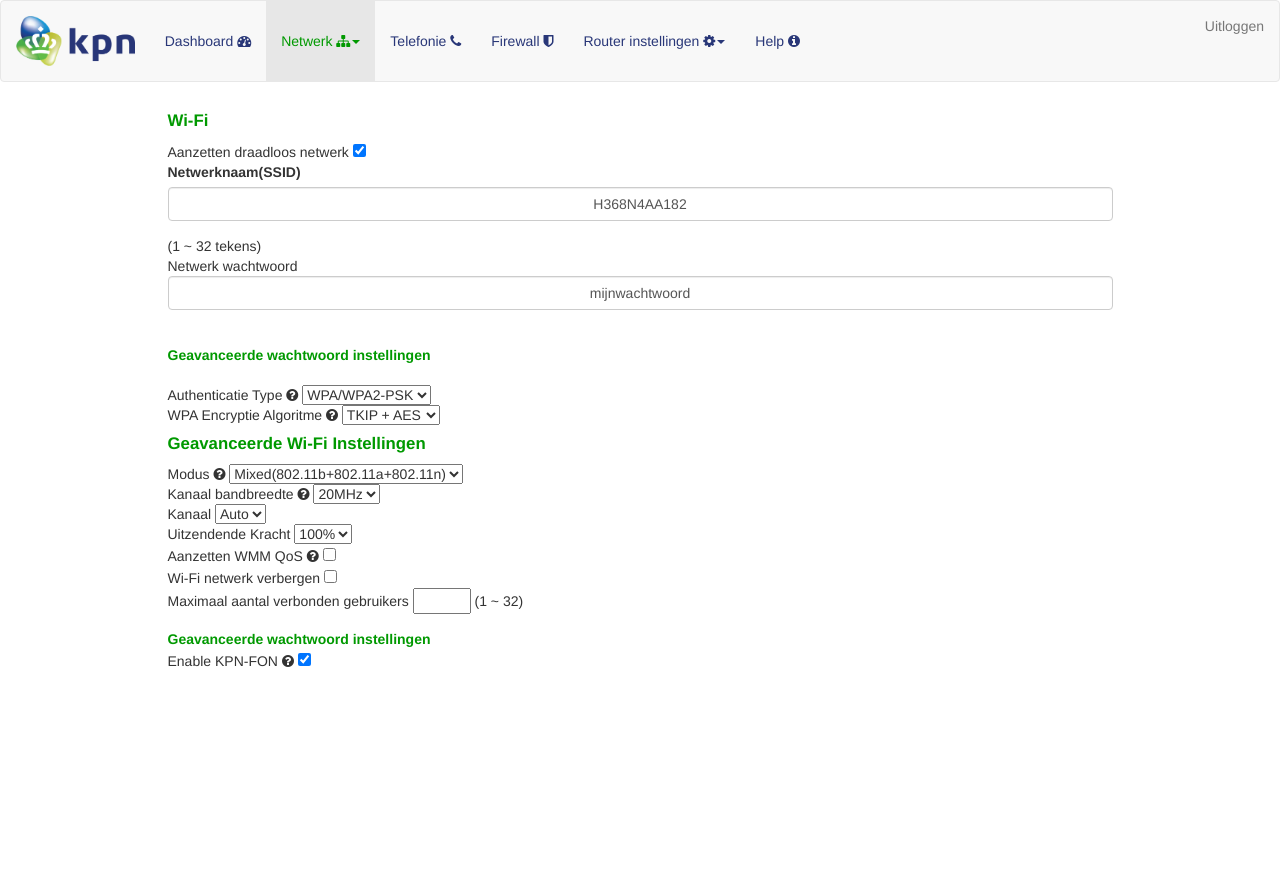
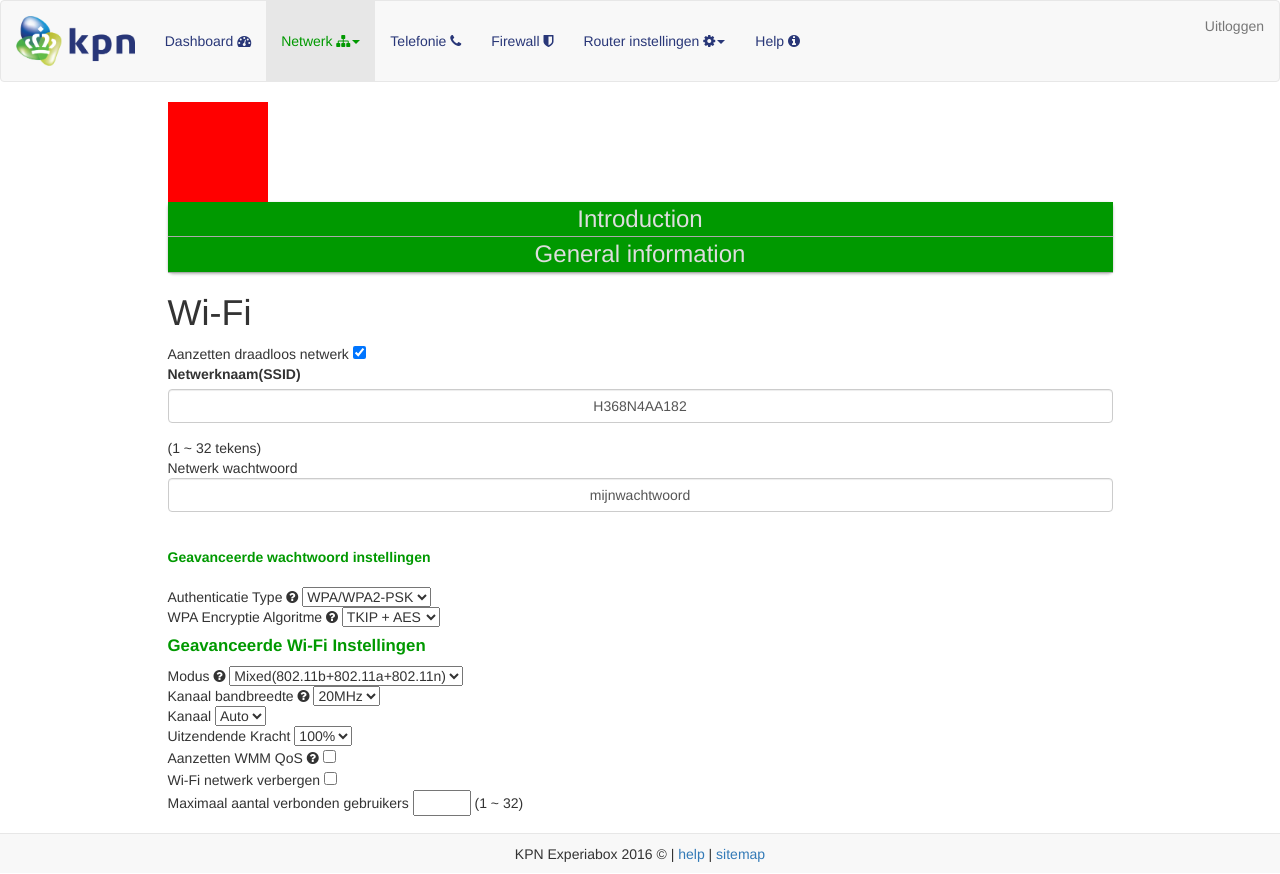
Before and after one commit to miyvrey2/ipmedt3, a PHP site: page //wifi/ in a window 1280 px wide. Before the commit the page ends 667 px from the top, so only its background shows below. Run offline with PHP 8.4, Linux system fonts and the light colour scheme; some libraries are stand-ins or nearby versions.

Commit message:
Probeersel voor accordeon

```diff
--- a/components/connection.php
+++ b/components/connection.php
@@ -1,7 +1,7 @@
 <?php
 	$host = "localhost";
 	$gebruiker = "root";
-	if (gethostname() == 'Smaug' || gethostname() == 'Air dust'){
+	if (gethostname() == 'Smaug' || gethostname() == 'AIR-DUST'){
 		$wachtwoord = "";
 	} else {
 		$wachtwoord = "root";
--- a/components/footer.php
+++ b/components/footer.php
@@ -1,3 +1,6 @@
+<footer>
+    KPN Experiabox <?php echo date('Y'); ?> &copy; | <a href="<?php echo $url; ?>help/">help</a> | <a href="<?php echo $url; ?>help/">sitemap</a>
+</footer>
 <!-- jQuery (necessary for Bootstrap's JavaScript plugins) -->
 <script src="https://ajax.googleapis.com/ajax/libs/jquery/1.11.3/jquery.min.js"></script>
 <!-- Include all compiled plugins (below), or include individual files as needed -->
--- a/lib/css/style.css
+++ b/lib/css/style.css
@@ -1,3 +1,9 @@
+body{
+	position: absolute;
+	width: 100%;
+	min-height: 100%;
+}
+
 #header{
 	margin-top: 5vh;
 	background: url("../img/KPN_logo.svg.png") no-repeat center center;
@@ -101,3 +107,77 @@ u:hover b{
 .middle{
 	margin-left: 10vh;
 }
+
+footer{
+	position: absolute;
+	width: 100%;
+	bottom: 0px;
+	height: 40px;
+	line-height: 40px;
+	background-color: #F8F8F8;
+	border-top: 1px solid #e7e7e7;
+	text-align: center;
+}
+
+
+.groupd-accordiondd{
+	position: relative;
+	display: block;
+	background-color: red;
+	width: 100px;
+	height: 100px;
+}
+
+.groupd-accordiondd p{
+	opacity: 0;
+	background-color: orange;
+	width: 50px;
+	height: 50px;
+	-webkit-transition: all 1s ease;
+	-moz-transition: all 1s ease;
+	-o-transition: all 1s ease;
+	-ms-transition: all 1s ease;
+	transition: all 1s ease;
+}
+
+.groupd-accordiondd:active p,
+.groupd-accordiondd:target p{
+	opacity: 1;
+}
+
+/*harmonica*/
+.groupd-accordion {
+	padding: 0px;
+	width: 100%;
+	background: #fff;
+	border-radius: 5px;
+	-webkit-box-shadow: 0 1px 3px rgba(0,0,0,.3);
+	box-shadow: 0 1px 3px rgba(0,0,0,.3);
+}
+
+.groupd-accordion section a {
+	position: relative;
+	font-size: 24px;
+	display:block;
+	background-color: #090;
+	color:#DDD;
+	text-decoration:none;
+	text-align:center;
+	border-bottom:1px solid #aaa;
+}
+
+.groupd-accordion section a + p {
+	margin: 0px;
+	padding: 10px;
+	overflow:hidden;
+	display: none;
+}
+
+.groupd-accordion section a:active{
+	border: 0px;
+	outline: 0px;
+}
+
+.groupd-accordion section a:target + p{
+	display: block;
+}
--- a/wifi.php
+++ b/wifi.php
@@ -6,8 +6,36 @@
 <div class="container">
     <div class="row">
         <div class="col-md-10 col-md-offset-1" id="content">
+<a href="#" class="groupd-accordiondd"><p>da</p></a>
+            <div class="groupd-accordion">
+                <section>
+                    <a href=#basis id="basis">
+                        Introduction
+                    </a>
+                    <p>
+                        Lorem ipsum dolor sit amet, consectetur adipisicing elit, sed do
+                        eiusmod tempor incididunt ut labore et dolore magna aliqua ut enim ad
+                        minim.
+                    </p>
+                </section>
+                <section>
+                    <a href=#geavanceerd id="geavanceerd">
+                        General information
+                    </a>
+                    <p>
+                        Ut enim ad minim veniam, quis nostrud exercitation ullamco laboris nisi
+                        ut aliquip ex. Lorem ipsum dolor sit amet, consectetur adipisicing elit,
+                        sed do eiusmod tempor incididunt ut labore et dolore magna aliqua. Ut
+                        enim ad minim veniam, quis nostrud exercitation ullamco laboris nisi ut
+                        aliquip ex ea commodo consequat.
+                    </p>
+                </section>
+                <section>
 
-                <h5>Wi-Fi</h5>
+                </section>
+            </div>
+
+                <h1>Wi-Fi</h1>
                 Aanzetten draadloos netwerk <input type="checkbox" name="enable" value="empty" checked><br />
                 <label for="inputEmail"> Netwerknaam(SSID) </label>
                 <input type="email" id="inputEmail" value="H368N4AA182" class="form-control col-md-1.5">(1 ~ 32 tekens)<br />
@@ -78,7 +106,7 @@
             Wi-Fi netwerk verbergen <input type="checkbox" name="enable" value="empty"><br />
             Maximaal aantal verbonden gebruikers <input type="number" min="1" max="32" class="form-control, col-md-1, "> (1 ~ 32)<br/>
 
-            <h7>Geavanceerde wachtwoord instellingen</h7><br />
+            <h7>KPN FON Hotspot</h7><br />
             Enable KPN-FON <?php info("KPN-FON"); ?> <input type="checkbox" checked>
         </div>
     </div>
```
